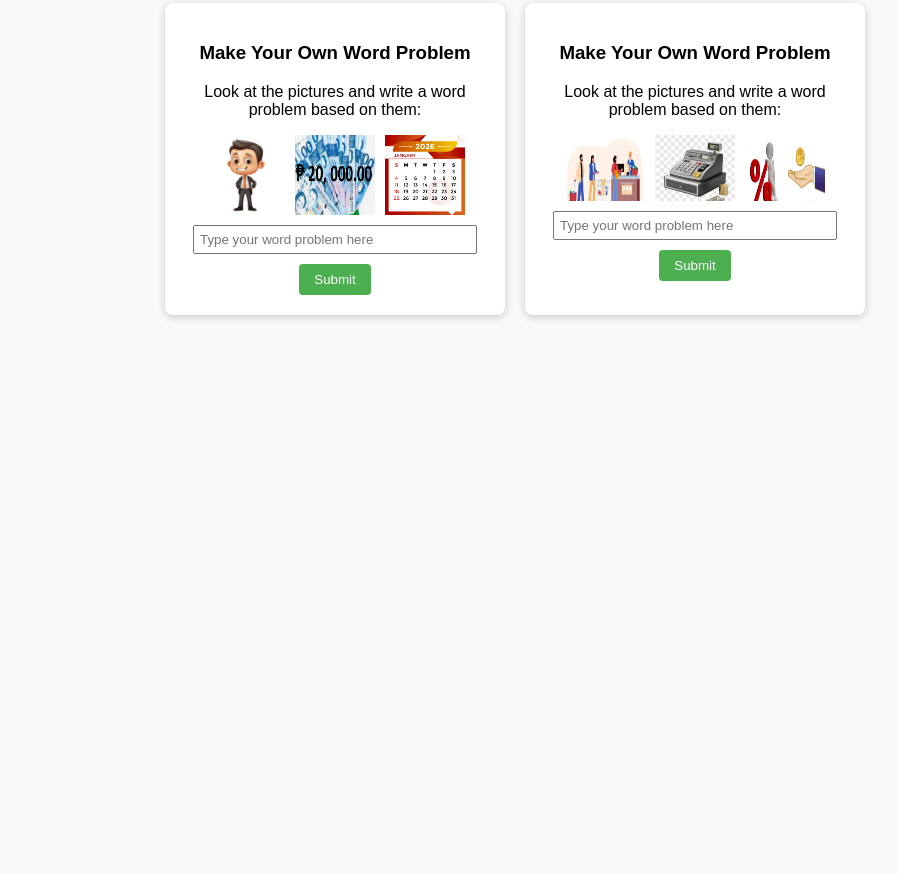
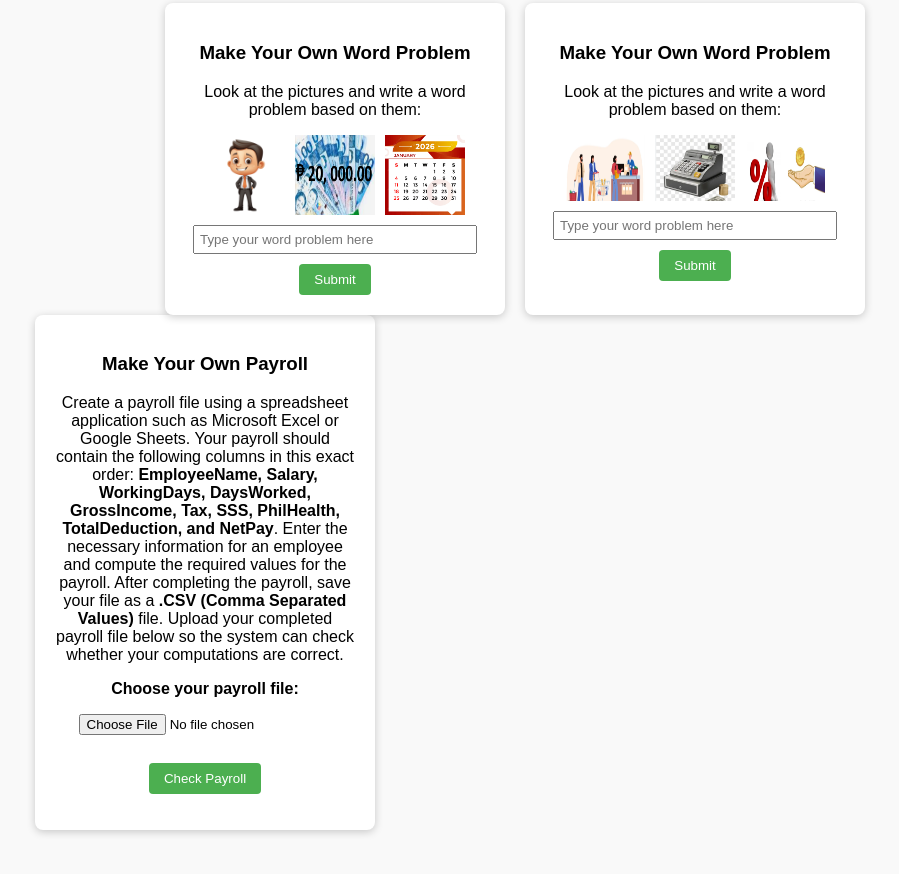
Before and after one commit to agapayrmichelle/BUSINESS-IN-GENERAL-MATHEMATICS-HUB, a plain HTML site: page index.html in a window 1280 px wide. Shown: the part 4309-5183 px from the top of the page, without its empty margins (125-1024 px from the left). Before the commit the page ends 4724 px from the top, so only its background shows below. Drawn offline with Linux system fonts and the light colour scheme.

Commit message:
index.html

```diff
--- a/index.html
+++ b/index.html
@@ -494,6 +494,86 @@ function checkSentence(inputId, feedbackId){
 }
 </script>
 
+<!-- Make your own Payroll -->
+<div class="card" style="margin-bottom:30px;">
+  <h3>Make Your Own Payroll</h3>
+  <p>
+    Create a payroll file using a spreadsheet application such as Microsoft Excel or Google Sheets.
+    Your payroll should contain the following columns in this exact order: <strong>EmployeeName, Salary,
+    WorkingDays, DaysWorked, GrossIncome, Tax, SSS, PhilHealth, TotalDeduction, and NetPay</strong>.
+    Enter the necessary information for an employee and compute the required values for the payroll.
+    After completing the payroll, save your file as a <b>.CSV (Comma Separated Values)</b> file.
+    Upload your completed payroll file below so the system can check whether your computations are correct.
+  </p>
+
+  <p><b>Choose your payroll file:</b></p>
+  <input type="file" id="fileInput" accept=".csv">
+
+  <br><br>
+  <button onclick="checkPayrollFile()">Check Payroll</button>
+
+  <p id="uploadFeedback"></p>
+</div>
+
+<script>
+function checkPayrollFile() {
+  let file = document.getElementById("fileInput").files[0];
+  if(!file){
+    document.getElementById("uploadFeedback").innerHTML = "Please upload a payroll file.";
+    return;
+  }
+
+  let reader = new FileReader();
+
+  reader.onload = function(e){
+    let text = e.target.result;
+    let rows = text.split("\n");
+    let data = rows[1].split(",");
+
+    let salary = parseFloat(data[1]);
+    let workingDays = parseFloat(data[2]);
+    let daysWorked = parseFloat(data[3]);
+    let gross = parseFloat(data[4]);
+    let tax = parseFloat(data[5]);
+    let sss = parseFloat(data[6]);
+    let philhealth = parseFloat(data[7]);
+    let totalDeduction = parseFloat(data[8]);
+    let net = parseFloat(data[9]);
+
+    let correctGross = (salary / workingDays) * daysWorked;
+    let correctDeduction = tax + sss + philhealth;
+    let correctNet = correctGross - correctDeduction;
+
+    let feedback = "";
+
+    if(Math.abs(gross - correctGross) < 0.01){
+      feedback += "✅ Gross Income correct<br>";
+    } else{
+      feedback += "❌ Gross Income incorrect<br>";
+    }
+
+    if(Math.abs(totalDeduction - correctDeduction) < 0.01){
+      feedback += "✅ Total Deduction correct<br>";
+    } else{
+      feedback += "❌ Total Deduction incorrect<br>";
+    }
+
+    if(Math.abs(net - correctNet) < 0.01){
+      feedback += "✅ Net Pay correct<br>";
+    } else{
+      feedback += "❌ Net Pay incorrect<br>";
+    }
+
+    document.getElementById("uploadFeedback").innerHTML = feedback;
+  };
+
+  reader.readAsText(file);
+}
+</script>
+</body>
+</html>
+
+
 
 </body>
 </html>
```
